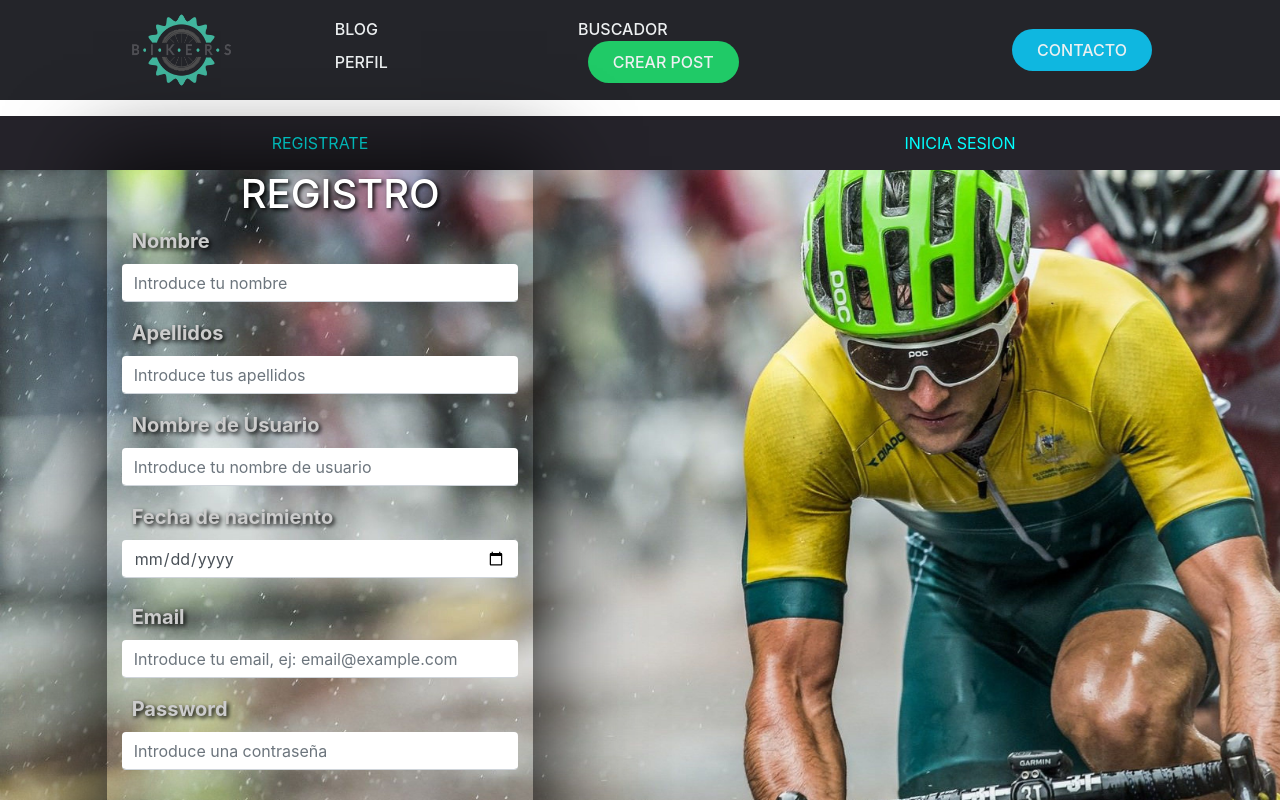
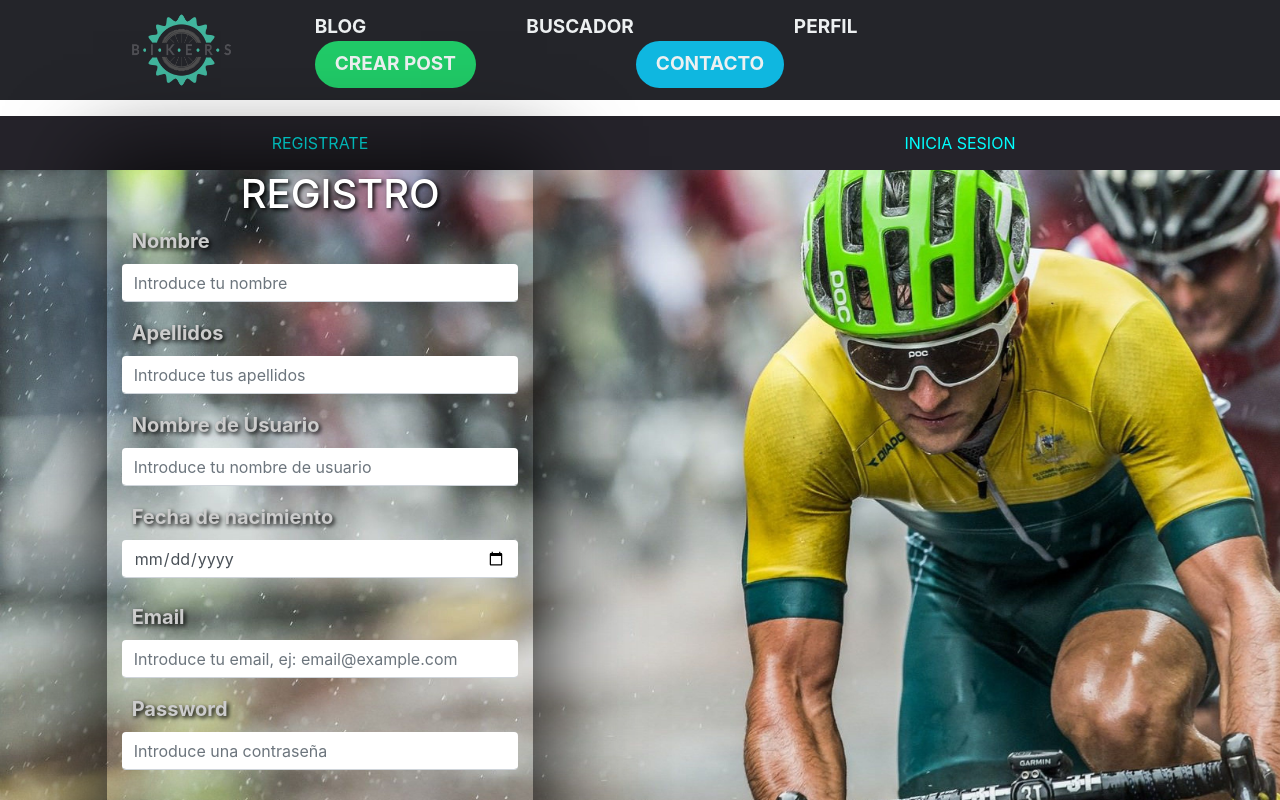
Before and after one commit to jgarciagonj97/bikers_angular, an Angular app in the folder ProyectoFinal-Angular/: page /principal in a window 1280 px wide. Shown: the top 800 px of the page. Built offline with nearby package versions, Linux system fonts and the light colour scheme.

Commit message:
navbar y favicon

```diff
--- a/ProyectoFinal-Angular/src/app/app.component.css
+++ b/ProyectoFinal-Angular/src/app/app.component.css
@@ -14,8 +14,8 @@ h1,
 li,
 a,
 button {
-  font-weight: 500;
-  font-size: 16px;
+  font-weight: 700;
+  font-size: 19px;
   color: #edf0f1;
   text-decoration: none;
 }
@@ -41,7 +41,7 @@ header {
 
 .nav_menu li {
   display: inline-block;
-  padding: 0px 100px;
+  padding: 0px 80px;
 
 
 }
@@ -51,20 +51,20 @@ header {
 }
 
 .nav_menu li a:hover {
-  color: #00ccff;
+  color: #37A88B;
 }
 
 button{
-  padding: 9px 25px;
+  padding: 9px 20px;
   border: none;
   border-radius: 50px;
   cursor: pointer;
   transition: all 0.3s ease 0s;
-  margin-left: auto;
+
 }
 .contact{
 
-  background-color: rgb(15, 183, 224);
+  background-color: rgba(15, 183, 224);
 
 }
 
--- a/ProyectoFinal-Angular/src/app/app.component.html
+++ b/ProyectoFinal-Angular/src/app/app.component.html
@@ -9,15 +9,15 @@
         <li class="nav-item"><a class="nav-link" [routerLink]="['/blog']">BLOG</a></li>
         <li class="nav-item"><a class="nav-link" [routerLink]="['/browser']">BUSCADOR</a></li>
         <li class="nav-item"><a class="nav-link" [routerLink]="['/profile']">PERFIL</a></li>
-        <li class="nav-item"><a class="nav-link" [routerLink]="['/newPost']"><button class="newpost">CREAR POST</button> </a></li>
+        <li class="nav-item"><a class="nav-link" [routerLink]="['/newPost']"><button class="newpost">CREAR POST</button>
+          </a></li>
+        <li class="nav-item">
+          <a class="nav-link" [routerLink]="['/support']"><button class="contact">CONTACTO</button> </a>
+        </li>
       </ul>
 
     </nav>
-    <ul class="mr-auto">
-      <li class="nav-item">
-        <a class="nav-link" [routerLink]="['/support']"><button class="contact">CONTACTO</button> </a>
-      </li>
-    </ul>
+
 
   </header>
 
```
Also changed, not shown: 2 other files (tests, documents, lock files or other folders).
